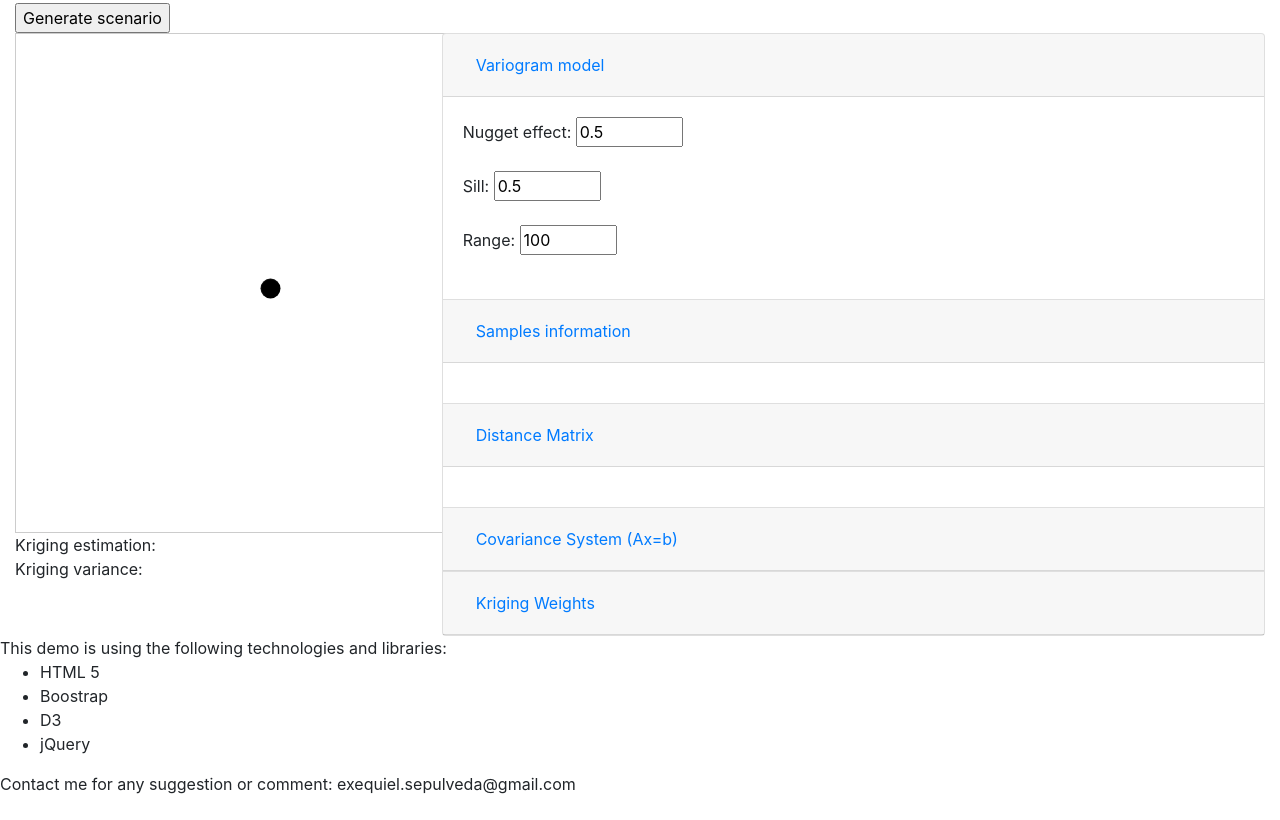
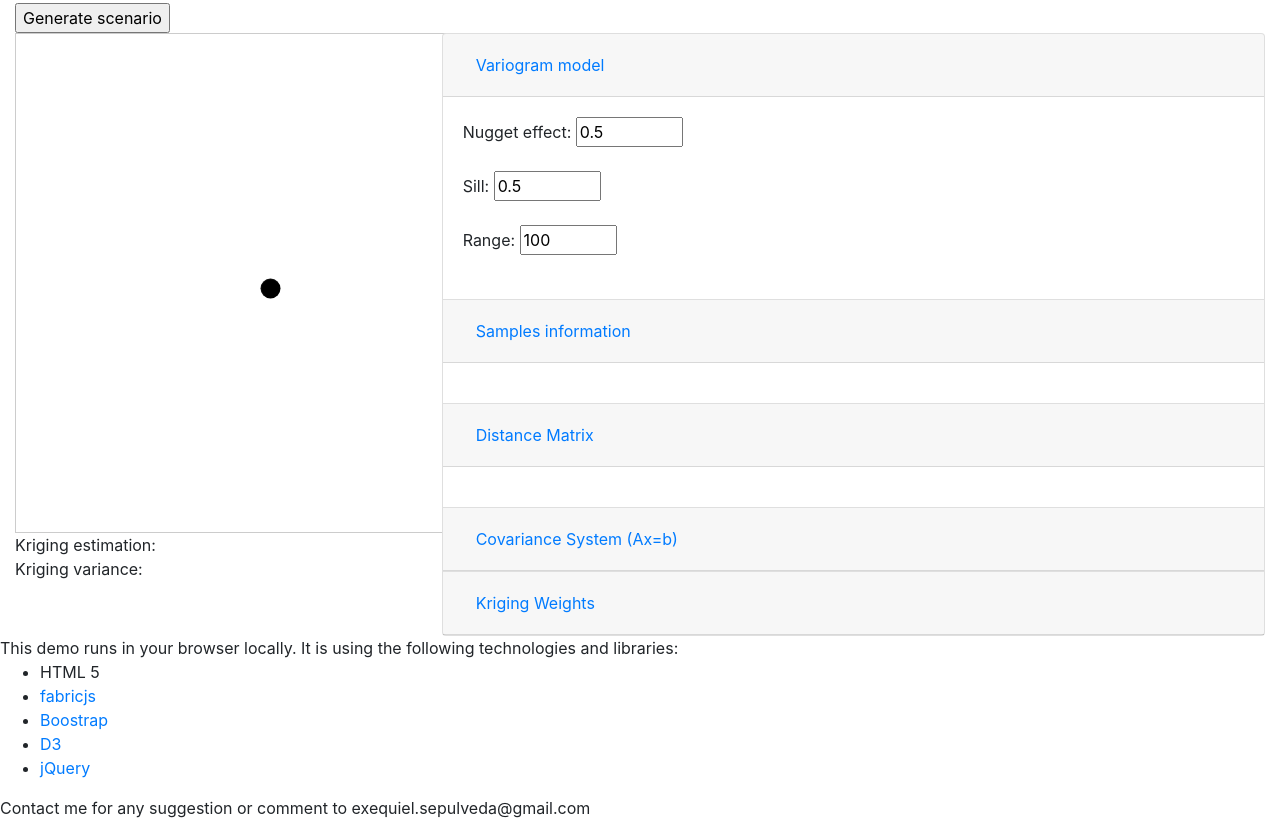
Before and after one commit to exepulveda/exepulveda.github.io, a plain HTML site: page canvas/index.html in a window 1280 px wide. Shown: the part 339-1159 px from the top of the page. Before the commit the page ends 1135 px from the top, so only its background shows below. Drawn offline with nearby package versions, Linux system fonts and the light colour scheme.

Commit message:
canvas update

```diff
--- a/canvas/index.html
+++ b/canvas/index.html
@@ -178,13 +178,14 @@
     </div>
   </div>
 </div>
-This demo is using the following technologies and libraries:
+This demo runs in your browser locally. It is using the following technologies and libraries:
 <ul>
   <li>HTML 5</li>
-  <li>Boostrap</li>
-  <li>D3</li>
-  <li>jQuery</li>
+  <li><a href='http://fabricjs.com/'>fabricjs</a></li>
+  <li><a href='https://getbootstrap.com/docs/3.3/javascript/'>Boostrap</a></li>
+  <li><a href='https://d3js.org'>D3</a></li>
+  <li><a href='https://jquery.com/'>jQuery</a></li>
 </ul>
-Contact me for any suggestion or comment: exequiel.sepulveda@gmail.com
+Contact me for any suggestion or comment to exequiel.sepulveda@gmail.com
 </body>
 </html>
```
